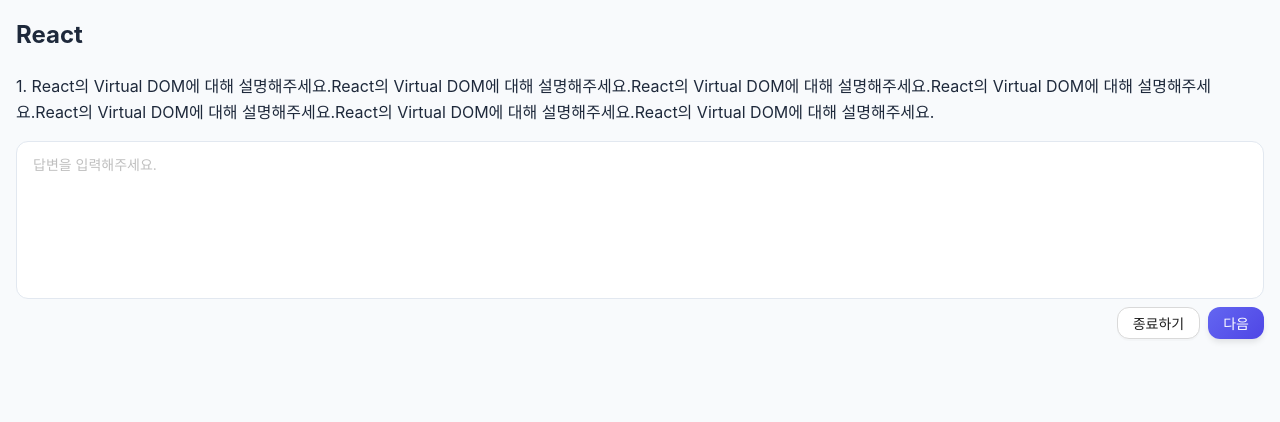
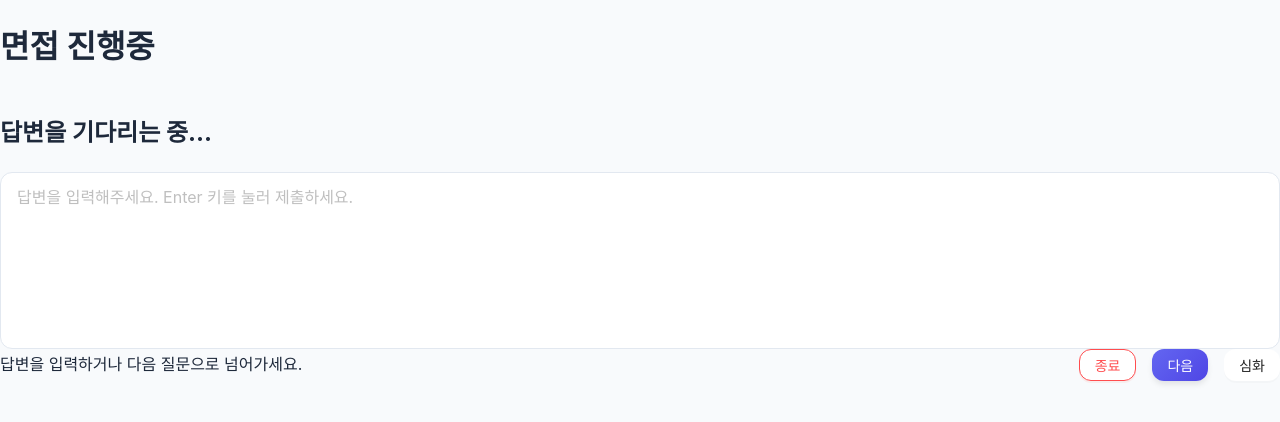
Before and after one commit to devclub-official/F-THON_MARU_Client, a React (Vite) app: page /interview in a window 1280 px wide. Shown: the top 422 px of the page. Built offline with nearby package versions, Linux system fonts and the light colour scheme.

Commit message:
Feat: 프롬프트 기능 추가

```diff
--- a/src/pages/Interview.tsx
+++ b/src/pages/Interview.tsx
@@ -1,77 +1,180 @@
 import { useState } from "react";
-import { Button, Input, Space } from "antd";
+import { Button, Input, Space, Spin } from "antd";
 import { useNavigate } from "react-router-dom";
-import usePdfStore from "../store/pdfStore.ts";
+import axios from "axios";
+import usePromptStore from "../store/promptStore.ts";
 
 const { TextArea } = Input;
 
-interface Question {
-  id: number;
-  text: string;
-  category: string;
-}
-
 const Interview = () => {
   const navigate = useNavigate();
-  const [currentQuestionIndex, setCurrentQuestionIndex] = useState(0);
   const [answer, setAnswer] = useState("");
-  const { pdfBase64, addAnswer } = usePdfStore();
-  console.log(pdfBase64);
-  // 임시 데이터
-  const questions: Question[] = [
-    {
-      id: 1,
-      text: "React의 Virtual DOM에 대해 설명해주세요.React의 Virtual DOM에 대해 설명해주세요.React의 Virtual DOM에 대해 설명해주세요.React의 Virtual DOM에 대해 설명해주세요.React의 Virtual DOM에 대해 설명해주세요.React의 Virtual DOM에 대해 설명해주세요.React의 Virtual DOM에 대해 설명해주세요.",
-      category: "React",
+  const [isLoading, setIsLoading] = useState(false);
+  const { messages, setMessages, fileName, pdfBase64 } = usePromptStore();
+
+  const handleNext = async () => {
+    if (isLoading) return;
+
+    try {
+      setIsLoading(true);
+      const response = await axios.post("http://10.10.98.81:8080/api/gemini/chat-with-pdf-json", {
+        messages: [...messages, { role: "user", content: "다음" }],
+        pdfFileData: {
+          name: fileName,
+          content: pdfBase64,
         },
-    { id: 2, text: "React Hooks의 장점과 단점에 대해 설명해주세요.", category: "React" },
-    {
-      id: 3,
-      text: "TypeScript를 사용하는 이유와 장점에 대해 설명해주세요.",
-      category: "TypeScript",
-    },
-  ];
+      });
 
-  const handleNext = () => {
-    if (currentQuestionIndex < questions.length - 1) {
-      // 이거 인덱스로 되어있는데 실시간으로 주고받는거라 수정해야함
-      addAnswer("답변");
-      setCurrentQuestionIndex((prev) => prev + 1);
       setAnswer("");
-    } else {
-      navigate("/result");
+      setMessages(response.data.messages);
+    } catch (error) {
+      console.error("API 호출 중 에러 발생:", error);
+    } finally {
+      setIsLoading(false);
     }
   };
 
-  const handleFinish = () => {
-    navigate("/result");
+  const handleFinish = async () => {
+    if (isLoading) return;
+
+    try {
+      setIsLoading(true);
+      const response = await axios.post("http://10.10.98.81:8080/api/gemini/chat-with-pdf-json", {
+        messages: [...messages, { role: "user", content: "멈춰" }],
+        pdfFileData: {
+          name: fileName,
+          content: pdfBase64,
+        },
+      });
+
+      setAnswer("");
+      setMessages(response.data.messages);
+    } catch (error) {
+      console.error("API 호출 중 에러 발생:", error);
+    } finally {
+      setIsLoading(false);
+    }
   };
 
-  const questionNumber = `${currentQuestionIndex + 1}.`;
-  const questionText = `${questionNumber} ${questions[currentQuestionIndex].text}`;
+  const handleDeepDive = async () => {
+    if (isLoading) return;
+
+    try {
+      setIsLoading(true);
+      const response = await axios.post("http://10.10.98.81:8080/api/gemini/chat-with-pdf-json", {
+        messages: [...messages, { role: "user", content: "심화" }],
+        pdfFileData: {
+          name: fileName,
+          content: pdfBase64,
+        },
+      });
+
+      setAnswer("");
+      setMessages(response.data.messages);
+    } catch (error) {
+      console.error("API 호출 중 에러 발생:", error);
+    } finally {
+      setIsLoading(false);
+    }
+  };
+
+  const handleKeyDown = async (e: React.KeyboardEvent<HTMLTextAreaElement>) => {
+    if (e.key === "Enter" && !e.shiftKey) {
+      e.preventDefault();
+      if (isLoading || !answer.trim()) return;
+
+      try {
+        setIsLoading(true);
+        const response = await axios.post("http://10.10.98.81:8080/api/gemini/chat-with-pdf-json", {
+          messages: [...messages, { role: "user", content: answer }],
+          pdfFileData: {
+            name: fileName,
+            content: pdfBase64,
+          },
+        });
+
+        setAnswer("");
+        setMessages(response.data.messages);
+      } catch (error) {
+        console.error("API 호출 중 에러 발생:", error);
+      } finally {
+        setIsLoading(false);
+      }
+    }
+  };
+
+  const lastAssistantMessage =
+    messages.filter((message) => message.role === "assistant").slice(-1)[0]?.content ||
+    "답변을 기다리는 중...";
 
   return (
-    <div className="min-h-screen bg-gray-50 p-[16px]">
-      <div className="mx-auto max-w-3xl">
-        <div className="mt-[0px] rounded-lg bg-white p-6 shadow-lg">
-          <h2 className="mt-[0px] text-xl font-semibold">
-            {questions[currentQuestionIndex].category}
+    <div className="min-h-screen bg-gradient-to-b from-blue-50 to-gray-50 p-4 md:p-6">
+      <div className="mx-auto max-w-4xl">
+        <div className="rounded-xl bg-white p-6 shadow-lg transition-all duration-300 hover:shadow-xl">
+          <div className="mb-6 space-y-4">
+            <div className="flex items-center justify-between">
+              <h1 className="text-2xl font-bold text-gray-800">면접 진행중</h1>
+              {isLoading && (
+                <div className="flex items-center space-x-2 text-blue-600">
+                  <Spin size="small" />
+                  <span className="text-sm">처리중...</span>
+                </div>
+              )}
+            </div>
+            <div className="rounded-lg bg-gray-50 p-4">
+              <h2 className="text-lg leading-relaxed font-medium text-gray-700">
+                {lastAssistantMessage}
               </h2>
-          <p className="mt-[0px] text-lg">{questionText}</p>
+            </div>
+          </div>
+
+          <div className="space-y-4">
             <TextArea
               rows={6}
               value={answer}
               onChange={(e) => setAnswer(e.target.value)}
-            placeholder="답변을 입력해주세요."
-            className="mb-4"
-            style={{ resize: "none" }}
+              placeholder="답변을 입력해주세요. Enter 키를 눌러 제출하세요."
+              className="w-full rounded-lg border-2 border-gray-200 p-4 transition-all duration-200 focus:border-blue-500 focus:shadow-md"
+              style={{
+                resize: "none",
+                fontSize: "1rem",
+                backgroundColor: isLoading ? "#f5f5f5" : "white",
+              }}
+              onKeyDown={handleKeyDown}
+              disabled={isLoading}
             />
-          <Space className="mt-[8px] flex justify-end">
-            <Button onClick={handleFinish}>종료하기</Button>
-            <Button type="primary" onClick={handleNext}>
-              {currentQuestionIndex === questions.length - 1 ? "완료" : "다음"}
+
+            <div className="flex items-center justify-between">
+              <div className="text-sm text-gray-500">
+                {isLoading ? "답변 처리중..." : "답변을 입력하거나 다음 질문으로 넘어가세요."}
+              </div>
+              <Space size="middle">
+                <Button
+                  onClick={handleFinish}
+                  disabled={isLoading}
+                  className="hover:bg-red-50"
+                  danger
+                >
+                  종료
+                </Button>
+                <Button
+                  type="primary"
+                  onClick={handleNext}
+                  disabled={isLoading}
+                  className="bg-blue-500 hover:bg-blue-600"
+                >
+                  다음
+                </Button>
+                <Button
+                  onClick={handleDeepDive}
+                  disabled={isLoading}
+                  className="border-none bg-purple-500 text-white hover:bg-purple-600"
+                >
+                  심화
                 </Button>
               </Space>
+            </div>
+          </div>
         </div>
       </div>
     </div>
--- a/src/pages/Upload.tsx
+++ b/src/pages/Upload.tsx
@@ -3,7 +3,8 @@
 import { Upload, Button, message, Typography } from "antd";
 import { CloudUploadOutlined } from "@ant-design/icons";
 import type { UploadFile } from "antd/es/upload/interface";
-import usePdfStore from "../store/pdfStore.ts";
+import usePdfStore from "../store/promptStore";
+import axios from "axios";
 
 const { Dragger } = Upload;
 const { Title, Paragraph } = Typography;
@@ -13,7 +14,7 @@
   const [fileList, setFileList] = useState<UploadFile[]>([]);
   const [encodedFile, setEncodedFile] = useState<string | null>(null);
   const navigate = useNavigate();
-  const { setPdf } = usePdfStore(); // Zustand 스토어 사용
+  const { setPdfBase64, setMessages, setFileName } = usePdfStore(); // Zustand 스토어 사용
 
   // PDF 파일을 Base64로 인코딩하는 함수
   const encodeFileToBase64 = (file: File): Promise<string> => {
@@ -44,17 +45,20 @@
 
     setLoading(true);
     try {
-      // 인코딩된 파일을 Zustand 스토어에 저장
-      console.log(encodedFile);
-      if (encodedFile) {
-        setPdf(encodedFile);
-      }
-      // TODO: 인코딩된 파일(encodedFile)을 API로 전송
-      await new Promise((resolve) => setTimeout(resolve, 2000));
-      message.success("파일이 성공적으로 업로드되었습니다.");
+      const response = await axios.post("http://10.10.98.81:8080/api/gemini/chat-with-pdf-json", {
+        messages: [],
+        pdfFileData: {
+          name: fileList[0].name,
+          content: encodedFile,
+        },
+      });
+
+      setMessages(response.data.messages);
+      setFileName(fileList[0].name);
+
       navigate("/interview");
-    } catch (error) {
-      message.error("파일 업로드에 실패했습니다.");
+    } catch (err) {
+      console.error("API 호출 중 오류가 발생했습니다:", err);
     } finally {
       setLoading(false);
     }
@@ -81,6 +85,7 @@
       encodeFileToBase64(file)
         .then((encoded) => {
           setEncodedFile(encoded);
+          setPdfBase64(encoded);
           console.log("PDF가 Base64로 인코딩되었습니다.");
         })
         .catch((error) => {
@@ -91,7 +96,7 @@
       return false;
     },
     onChange: (info: any) => {
-      setFileList(info.fileList);
+      setFileList([info.file]);
     },
   };
 
--- a/src/store/pdfStore.ts
+++ /dev/null
@@ -1,20 +0,0 @@
-import { create } from "zustand";
-
-interface PdfStore {
-  pdfBase64: string;
-  answers: string[];
-  setPdf: (pdf: string) => void;
-  addAnswer: (answer: string) => void;
-}
-
-const usePdfStore = create<PdfStore>((set) => ({
-  pdfBase64: "",
-  answers: [],
-  setPdf: (pdf) => set({ pdfBase64: pdf }),
-  addAnswer: (answer) =>
-    set((state) => ({
-      answers: [...state.answers, answer],
-    })),
-}));
-
-export default usePdfStore;
--- /dev/null
+++ b/src/store/promptStore.ts
@@ -0,0 +1,26 @@
+import { create } from "zustand";
+
+interface Message {
+  role: string;
+  content: string;
+}
+
+interface PromptStoreType {
+  pdfBase64: string;
+  setPdfBase64: (pdfBase64: string) => void;
+  fileName: string;
+  setFileName: (fileName: string) => void;
+  messages: Message[];
+  setMessages: (messages: Message[]) => void;
+}
+
+const usePromptStore = create<PromptStoreType>((set) => ({
+  pdfBase64: "",
+  setPdfBase64: (pdfBase64: string) => set({ pdfBase64 }),
+  messages: [],
+  setMessages: (messages: Message[]) => set({ messages }),
+  fileName: "",
+  setFileName: (fileName: string) => set({ fileName }),
+}));
+
+export default usePromptStore;
```
Also changed, not shown: src/pages/Home.tsx (+14 -3 lines). Lines whose indentation alone changed are shown as unchanged.
